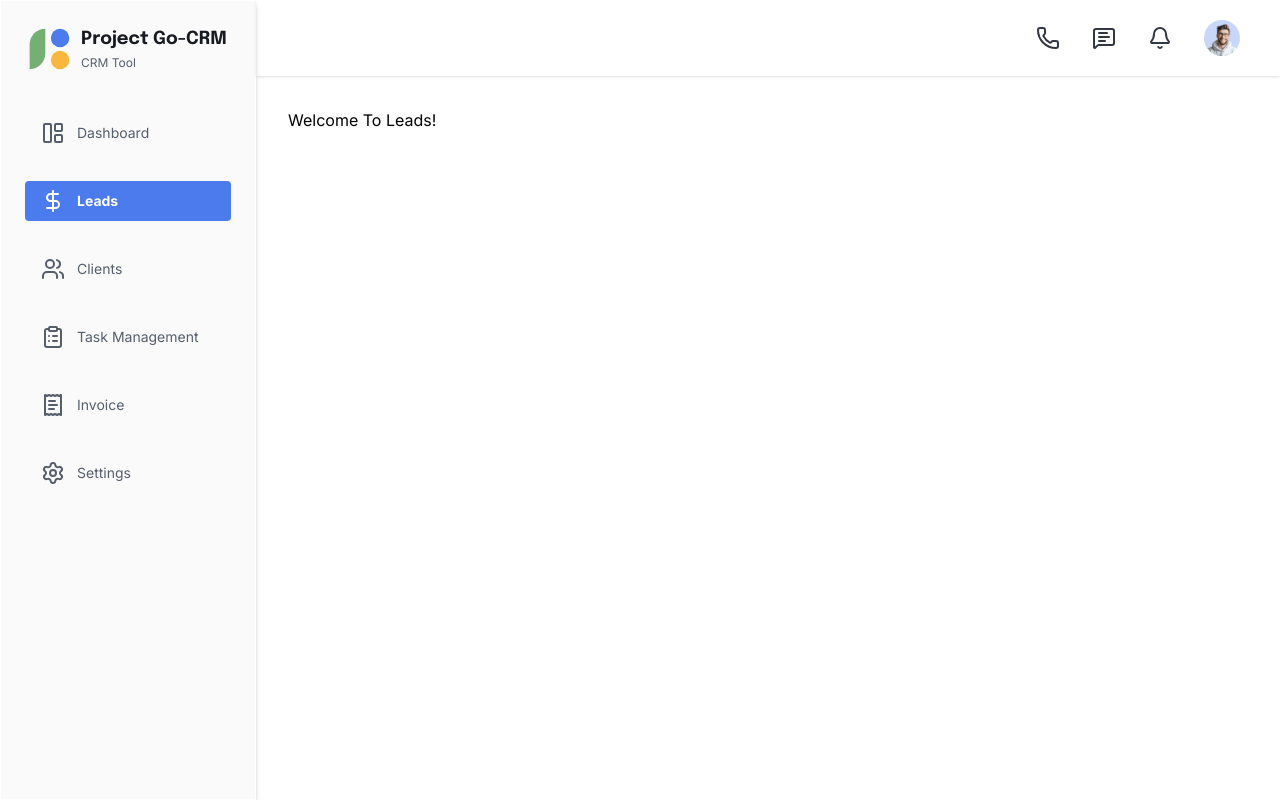
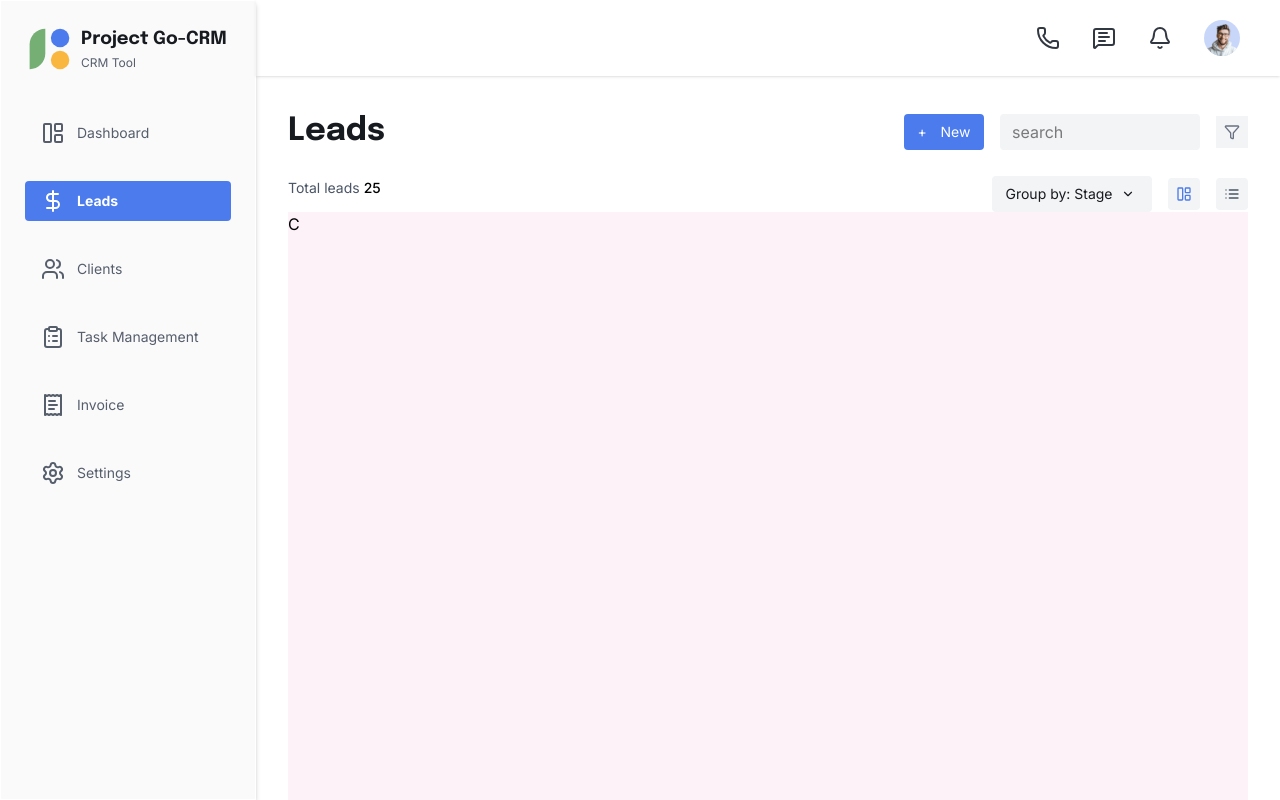
Before and after one commit to SutirthaDey/go-crm, a Next.js app: page /leads in a window 1280 px wide. Built offline with nearby package versions, Linux system fonts and the light colour scheme.

Commit message:
Two headers in lead page ready

```diff
--- a/src/app/leads/page.tsx
+++ b/src/app/leads/page.tsx
@@ -1,7 +1,47 @@
+import { ChevronDown, Funnel, LayoutPanelLeftIcon, List } from "lucide-react";
+import { epilogue } from "@/ui/fonts";
+
 export default function Leads() {
   return (
-    <div>
-      <p>Welcome To Leads!</p>
+    <div className="h-screen">
+      <div className="flex justify-between flex-wrap">
+        <p
+          className={`${epilogue.className} text-[#171A1FFF] font-bold text-[32px] leading-12`}
+        >
+          Leads
+        </p>
+        <div className="flex flex-wrap sm:justify-end gap-4 items-center">
+          <button className="bg-[#4B7BECFF] text-white font-[400] rounded-sm text-sm h-9 w-20 py-2 flex justify-evenly hover:bg-[#3067E9FF]">
+            <p>+</p>
+            <p>New</p>
+          </button>
+          <input
+            placeholder="search"
+            className="bg-[#F3F4F6FF] rounded-sm outline-0 h-9 w-[200px] pl-3 pr-6 hover:bg-[#e7e7e8] cursor pointer"
+          ></input>
+          <div className="bg-[#F3F4F6FF] p-2 text-gray-500 hover:bg-[#DCE6FBFF]">
+            <Funnel height={16} width={16} />
+          </div>
+        </div>
+      </div>
+      <div className="flex justify-between flex-wrap mt-5">
+        <p className=" text-gray-600 font-[400] text-sm leading-6">
+          Total leads <span className="text-black font-[500]">{25}</span>
+        </p>
+        <div className="flex flex-wrap sm:justify-end gap-4 items-center">
+          <div className="bg-[#F3F4F6FF] text-[#171A1FFF] rounded-sm outline-0 h-9 w-[160px] pl-2 pr-3 text-sm flex justify-center items-center gap-2 hover:bg-[#e7e7e8] cursor pointer">
+            <p>Group by: Stage</p>
+            <ChevronDown height={14} width={14} />
+          </div>
+          <div className="bg-[#F3F4F6FF] p-2 text-[#4B7BECFF] hover:bg-[#DCE6FBFF] rounded-sm">
+            <LayoutPanelLeftIcon height={16} width={16} />
+          </div>
+          <div className="bg-[#F3F4F6FF] p-2 text-gray-600 rounded-sm hover:bg-[#DCE6FBFF]">
+            <List height={16} width={16} />
+          </div>
+        </div>
+      </div>
+      <div className="bg-pink-50 h-full overflow-auto">C</div>
     </div>
   );
 }
```
